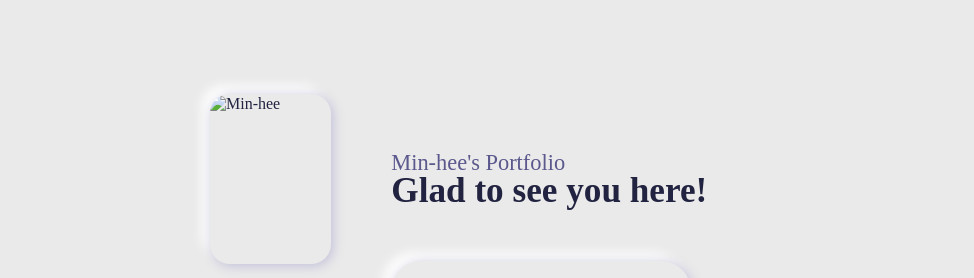
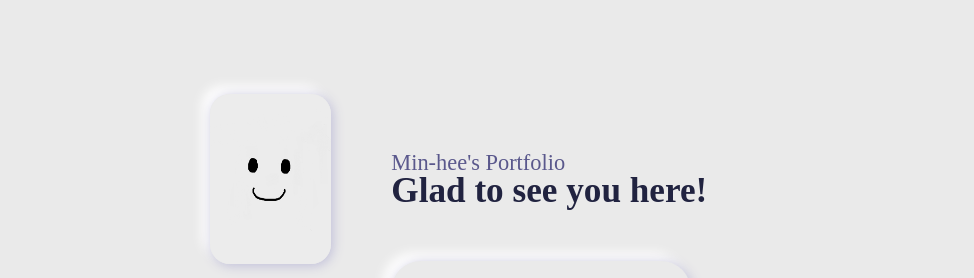
Before and after one commit to m1nhe9/portfolio, a plain HTML site: page index.html in a window 1280 px wide. Shown: the top 278 px of the page, without its empty margins (152-1126 px from the left). Drawn offline with Linux system fonts and the light colour scheme; the site is published under a folder, as on GitHub Pages, so addresses that start at the root find nothing.

Commit message:
Fix: images path issue

```diff
--- a/index.html
+++ b/index.html
@@ -13,7 +13,7 @@
         <section class="profile-section">
             <article class="profile-card">
                 <div class="profile-img-box nm-box">
-                    <img src="/images/060210.png" alt="Min-hee">
+                    <img src="./images/060210.png" alt="Min-hee">
                 </div>
 
                 <div class="profile-info">
```
